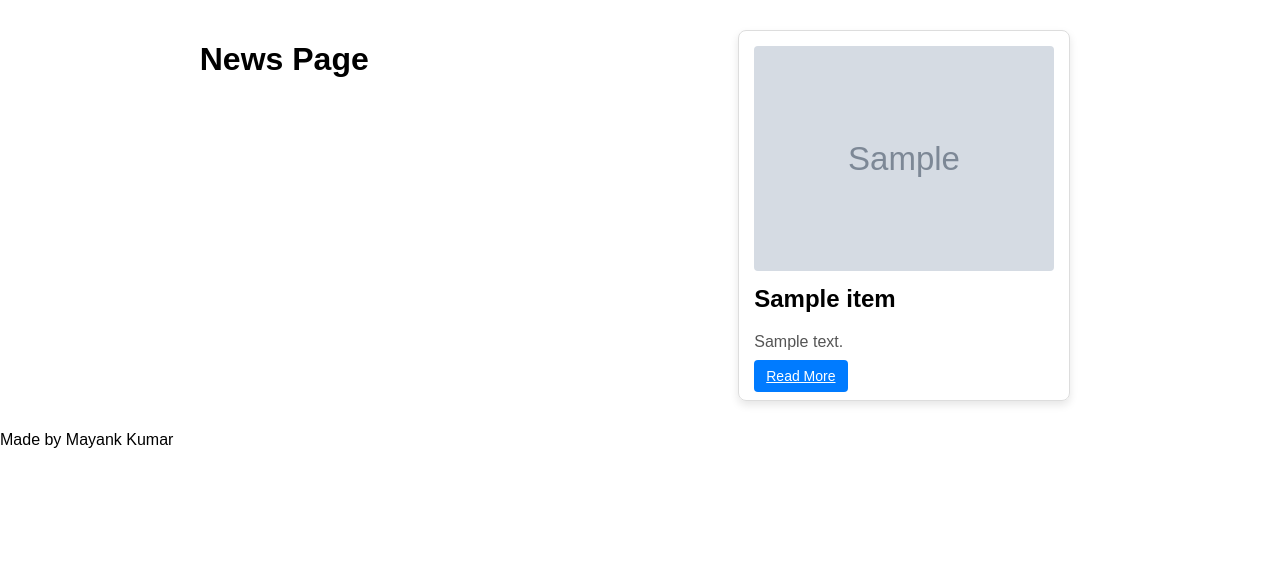
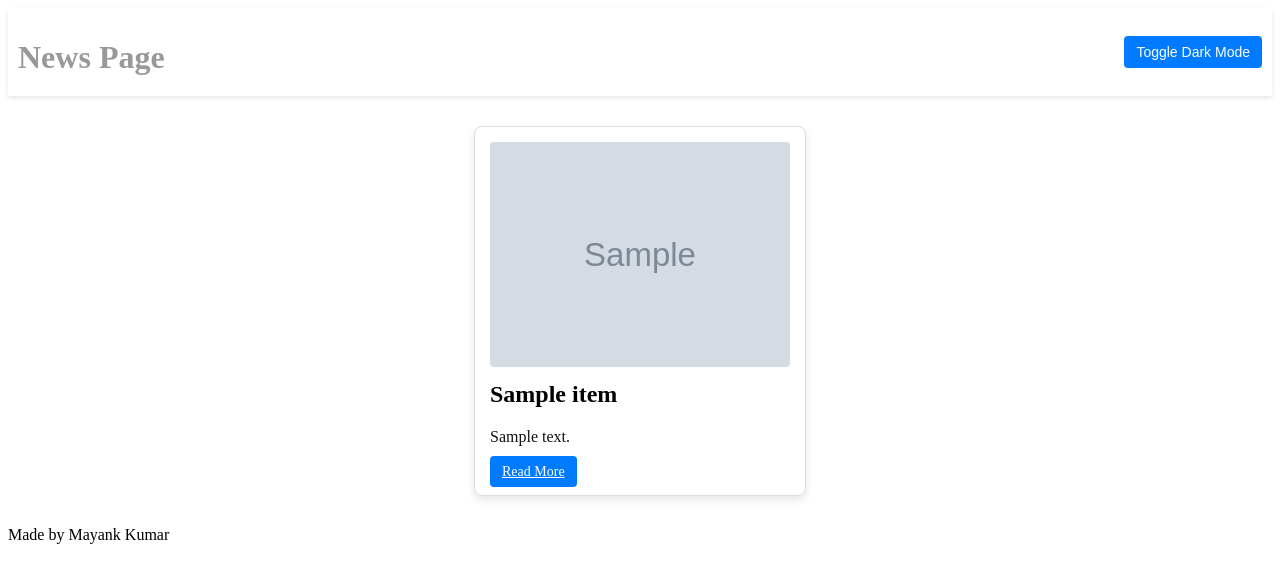
Before and after one commit to Mayankkumar21/News-App, a Flask app: template templates/index.html in a window 1280 px wide. Shown: the top 583 px of the page. Run offline with Flask 3, Linux system fonts and the light colour scheme; the template is opened without the code that fills it: most values are stand-ins (such as "Sample title", 1, 10 or a date in 2020); grey boxes marked "Sample" are stand-in pictures.

Commit message:
Dark-theme

```diff
--- a/app.py
+++ b/app.py
@@ -33,7 +33,7 @@ def redis_connect():
 redis_client = redis_connect()
 
 
-def get_news_data_from_cache(key: str) -> list:
+def get_news_data_from_cache(key:str) -> list:
     try:
         cache_data = redis_client.get(key)
 
--- /dev/null
+++ b/static/dark-theme.css
@@ -0,0 +1,51 @@
+
+.news-title {
+    text-align: center;
+    margin-bottom: 10px;
+    color:#999;
+}
+.header.dark-mode {
+    background-color: #333;
+}
+body.dark-mode {
+    background-color: #333;
+    color: #fff;
+}
+
+
+
+.news-container.dark-mode {
+    background-color: #444;
+    box-shadow: 0 4px 8px rgba(255, 255, 255, 0.1);
+}
+
+.news-item.dark-mode {
+    background-color: #555;
+    border: 1px solid #666;
+    box-shadow: 0 4px 8px rgba(255, 255, 255, 0.1);
+}
+
+h2.dark-mode {
+    color: #fff;
+}
+
+.news-summary.dark-mode {
+    color: #999;
+}
+
+.read-more-btn.dark-mode {
+    background-color: #0056b3;
+    color: #fff;
+}
+
+.read-more-btn.dark-mode:hover {
+    background-color: #003366;
+}
+
+.news-item.dark-mode:hover {
+    transform: scale(1.05);
+}
+
+.news-item.dark-mode:hover .read-more-btn {
+    background-color: #003366;
+}
--- a/static/styles.css
+++ b/static/styles.css
@@ -1,11 +1,48 @@
+.news-title {
+    text-align: center;
+    margin-bottom: 10px;
+}
+
+.header {
+    display: flex;
+    justify-content: space-between;
+    align-items: center;
+    padding: 10px;
+    background-color: #fff;
+    box-shadow: 0 2px 4px rgba(0, 0, 0, 0.1);
+}
+
+.dark-mode-toggle {
+    background-color: #007BFF;
+    color: #fff;
+    border: none;
+    padding: 8px 12px;
+    border-radius: 4px;
+    cursor: pointer;
+    font-size: 14px;
+    transition: background-color 0.3s ease-in-out;
+}
+
+.dark-mode-toggle:hover {
+    background-color: #0056b3;
+}
+
+.body {
+    font-family: Arial, sans-serif;
+    margin: 0;
+    padding: 0;
+}
+
+.news-container {
+    display: flex;
+    flex-wrap: wrap;
+    justify-content: space-around;
+    margin: 20px;
+}
+
 .news-title {
     text-align: center;
 
-}
-body {
-    font-family: Arial, sans-serif;
-    margin: 0;
-    padding: 0;
 }
 
 
@@ -38,7 +75,7 @@ h2 {
 }
 
 .news-summary {
-    color: #555;
+    color: #111111;
 }
 
 .read-more-btn {
--- a/templates/homepage.html
+++ b/templates/homepage.html
@@ -4,6 +4,7 @@
     <meta charset="UTF-8">
     <meta name="viewport" content="width=device-width, initial-scale=1.0">
     <link rel="stylesheet" href="{{ url_for('static', filename='style.css') }}">
+
     <title>News Page</title>
 </head>
 <body style="background-image: url('static/background2.jpeg'); background-size: cover; background-repeat: no-repeat;">
@@ -33,6 +34,7 @@
         </div>
     </div>
 </div>
+
 <p>Made by Mayank Kumar</p>
 </body>
 </html>
--- a/templates/index.html
+++ b/templates/index.html
@@ -4,14 +4,16 @@
     <meta charset="UTF-8">
     <meta name="viewport" content="width=device-width, initial-scale=1.0">
     <link rel="stylesheet" href="{{ url_for('static', filename='styles.css') }}">
+    <link rel="stylesheet" href="{{ url_for('static', filename='dark-theme.css') }}" id="dark-theme-style">
     <title>News Web App</title>
 </head>
 <body>
+    <div class="header">
+        <h1 class="news-title">News Page</h1>
+        <button id="dark-mode-toggle" class="dark-mode-toggle">Toggle Dark Mode</button>
+    </div>
 
     <div class="news-container">
-    <h1 class="news-title">News Page</h1>
-
-
         {% for item in news %}
         <div class="news-item">
             <img src="{{ item.urlToImage }}" alt="News Image">
@@ -21,7 +23,21 @@
         </div>
         {% endfor %}
     </div>
+
     <p>Made by Mayank Kumar</p>
 
+    <script>
+        const darkModeToggleBtn = document.getElementById('dark-mode-toggle');
+        const body = document.body;
+        const newsContainer = document.querySelector('.news-container');
+        const header=document.querySelector('.header')
+
+        darkModeToggleBtn.addEventListener('click', () => {
+            body.classList.toggle('dark-mode');
+            newsContainer.classList.toggle('dark-mode');
+            header.classList.toggle('dark-mode');
+
+        });
+    </script>
 </body>
 </html>
```
Also changed, not shown: static/style.css (+4 -4 lines), 1 other file. Lines whose indentation alone changed are shown as unchanged.
